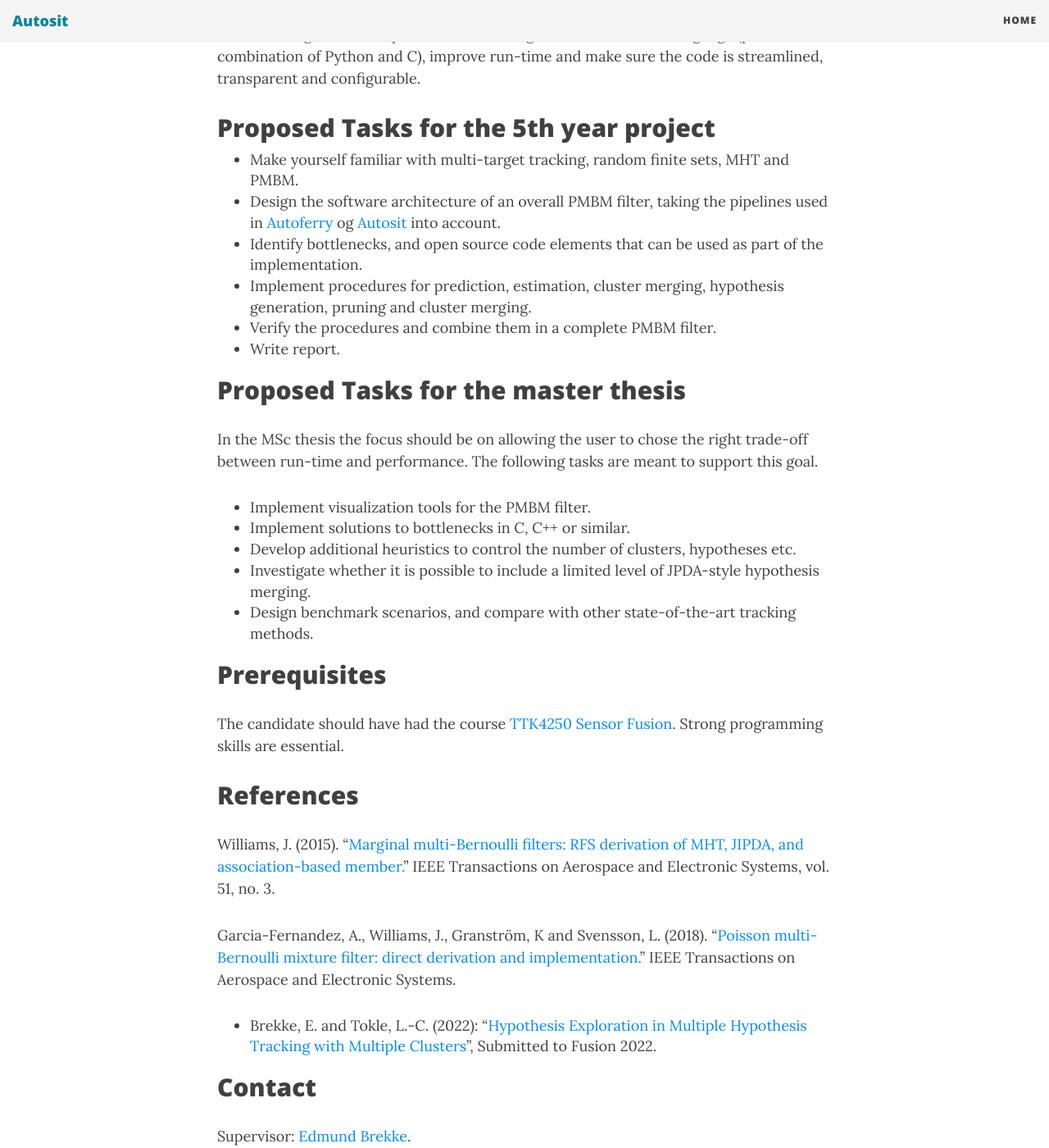
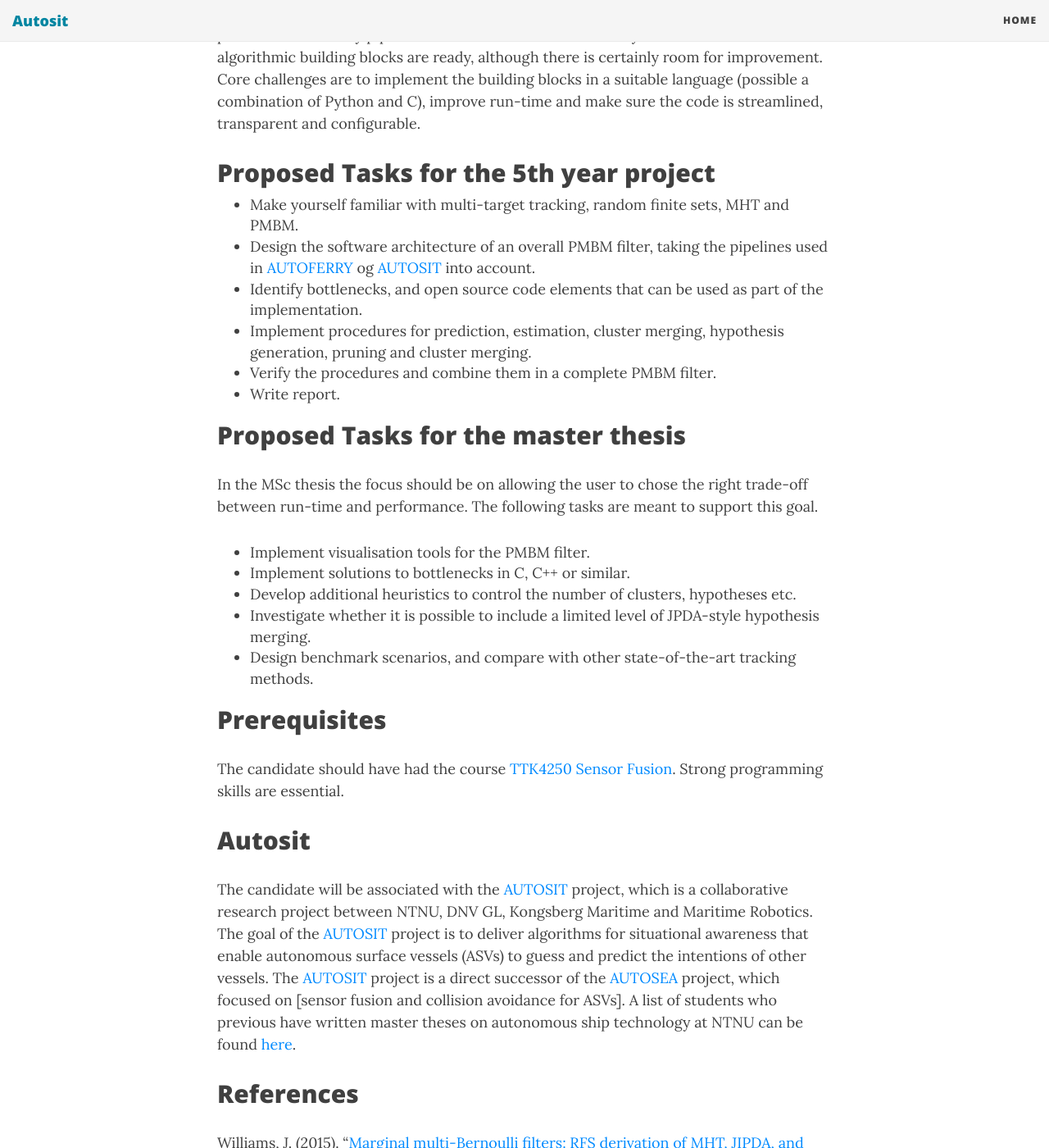
Before and after one commit to autosit/autosit.github.io, a Jekyll site: the page built from _posts/2022-03-30-pmbm_powerful.md, in a window 1280 px wide and 1400 px high, scrolled down 1187 px. Shown: the whole window at 82% size. Built offline with Jekyll 4.4.1, drawn with Linux system fonts in a browser that asks for light colours; nearby versions of some CDN libraries; some of the changed text lies outside the part shown.

Commit message:
nnew title powerful

```diff
--- a/_posts/2022-03-30-pmbm_powerful.md
+++ b/_posts/2022-03-30-pmbm_powerful.md
@@ -1,6 +1,6 @@
 ---
 layout: post
-title: The PMBM filter 1 - The world's most powerful tracker
+title: The PMBM filter 1 - An efficient and reliable gold standard for multi-target traking
 category: SF
 ---
 ## Background
@@ -24,7 +24,7 @@
 ## Proposed Tasks for the 5th year project
 
 * Make yourself familiar with multi-target tracking, random finite sets, MHT and PMBM.
-* Design the software architecture of an overall PMBM filter, taking the pipelines used in [Autoferry] og [Autosit] into account.
+* Design the software architecture of an overall PMBM filter, taking the pipelines used in [AUTOFERRY] og [AUTOSIT] into account.
 * Identify bottlenecks, and open source code elements that can be used as part of the implementation.
 * Implement procedures for prediction, estimation, cluster merging, hypothesis generation, pruning and cluster merging.
 * Verify the procedures and combine them in a complete PMBM filter.
@@ -34,7 +34,7 @@
 
 In the MSc thesis the focus should be on allowing the user to chose the right trade-off between run-time and performance. The following tasks are meant to support this goal.
 
-* Implement visualization tools for the PMBM filter.
+* Implement visualisation tools for the PMBM filter.
 * Implement solutions to bottlenecks in C, C++ or similar.
 * Develop additional heuristics to control the number of clusters, hypotheses etc.
 * Investigate whether it is possible to include a limited level of JPDA-style hypothesis merging.
@@ -45,6 +45,15 @@
 
 The candidate should have had the course [TTK4250 Sensor Fusion]. Strong programming skills are essential.
 
+
+## Autosit
+
+The candidate will be associated with the [AUTOSIT] project,
+which is a collaborative research project between NTNU, DNV GL, Kongsberg Maritime and Maritime Robotics.
+The goal of the [AUTOSIT] project is
+to deliver algorithms for situational awareness that enable autonomous surface vessels (ASVs) to guess and predict the intentions of other vessels.
+The [AUTOSIT] project is a direct successor of the [AUTOSEA] project, which focused on [sensor fusion and collision avoidance for ASVs].
+A list of students who previous have written master theses on autonomous ship technology at NTNU can be found [here].
 
 ## References
 Williams, J. (2015). "[Marginal multi-Bernoulli filters: RFS derivation of MHT, JIPDA, and association-based member.][Williams2015]" IEEE Transactions on Aerospace and Electronic Systems, vol. 51, no. 3.
@@ -58,12 +67,14 @@
 
 Supervisor: [Edmund Brekke].
 
+[AUTOSEA]: https://www.ntnu.edu/autosea/
+[here]: https://folk.ntnu.no/edmundfo/autoseastudents/autoseastudents.html
 [Edmund Brekke]: www.ntnu.edu/employees/edmund.brekke
 [Williams2015]: https://ieeexplore.ieee.org/document/7272821
 [Habtemariam2014]: https://www.sciencedirect.com/science/article/pii/S0165168414003636
 [Liland2017]: https://brage.bibsys.no/xmlui/bitstream/handle/11250/2452107/16477_FULLTEXT.pdf?sequence=1
-[Autosit]: https://www.ntnu.edu/autosit
-[Autoferry]: https://www.ntnu.edu/autoferry
+[AUTOSIT]: https://www.ntnu.edu/autosit
+[AUTOFERRY]: https://www.ntnu.edu/autoferry
 [(Garcia-Fernandez et al. 2018)]: https://ieeexplore.ieee.org/document/8289337
 [(Brekke and Tokle 2022)]: https://folk.ntnu.no/edmundfo/fusion2022preprints/BrekkeTokleExploration.pdf
 [TTK4250 Sensor Fusion]: https://www.ntnu.no/studier/emner/TTK4250#tab=omEmnet
```
